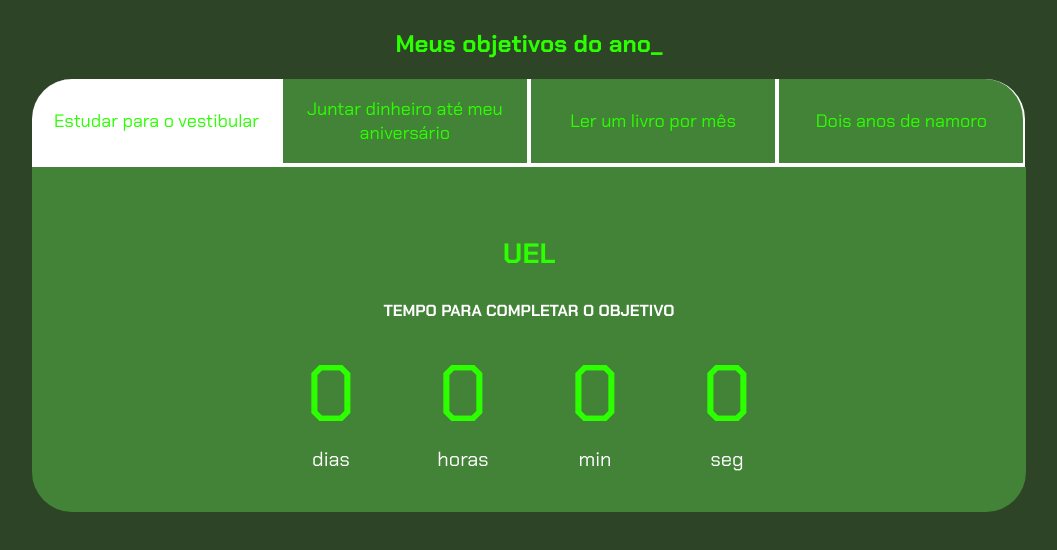
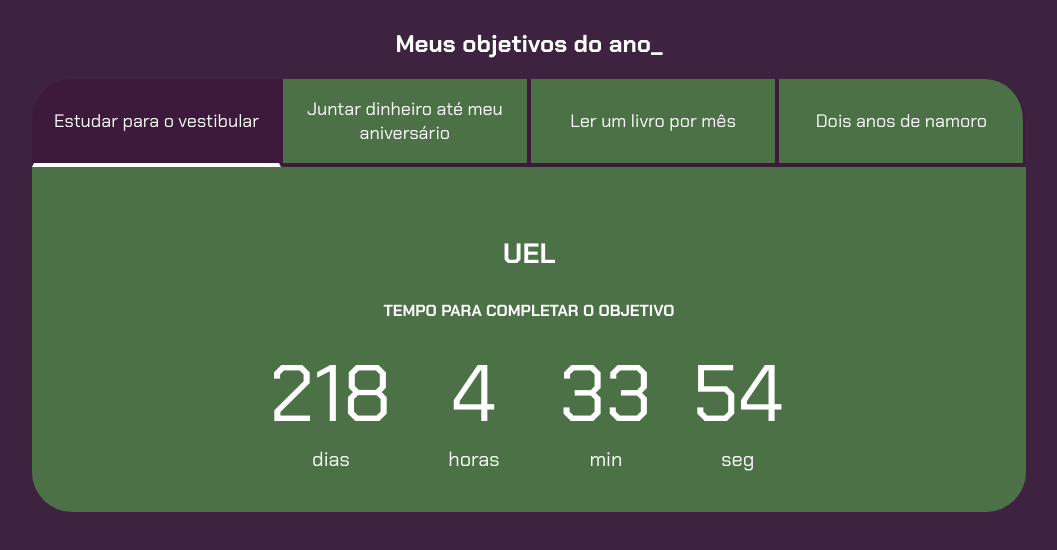
Before and after one commit to femafe07/mafe-1-T-3-B, a plain HTML site: page index.html in a window 1280 px wide. Shown: the whole page, without its empty margins (111-1168 px from the left). Drawn offline with Linux system fonts and the light colour scheme.

Commit message:
Add files via upload

```diff
--- a/index.html
+++ b/index.html
@@ -64,7 +64,7 @@
                     </div>
                 </div>
                 <div class="aba-conteudo">
-                    <h3 class="aba-conteudo-titulo-principal">Criar um portfolio com os meus 3 melhores projetos</h3>
+                    <h3 class="aba-conteudo-titulo-principal">FALTAM</h3>
                     <h4 class="aba-conteudo-titulo-secundario">Tempo para completar o objetivo</h4>
                     <div class="contador">
                         <div class="contador-digito">
@@ -86,7 +86,7 @@
                     </div>
                 </div>
                 <div class="aba-conteudo">
-                    <h3 class="aba-conteudo-titulo-principal">Atualizar meu curriculo com os certificados da Alura</h3>
+                    <h3 class="aba-conteudo-titulo-principal">FALTAM</h3>
                     <h4 class="aba-conteudo-titulo-secundario">Tempo para completar o objetivo</h4>
                     <div class="contador">
                         <div class="contador-digito">
--- a/main.js
+++ b/main.js
@@ -15,10 +15,10 @@ for (let i = 0; i < botoes.length; i++) {
 }
 
 const contadores = document.querySelectorAll(".contador");
-const tempoObjetivo1 = new Date("2023-10-05T00:00:00");
-const tempoObjetivo2 = new Date("2023-12-05T00:00:00");
-const tempoObjetivo3 = new Date("2023-12-30T00:00:00");
-const tempoObjetivo4 = new Date("2024-02-01T00:00:00");
+const tempoObjetivo1 = new Date("2025-11-01T00:00:00");
+const tempoObjetivo2 = new Date("2025-10-09T00:00:00");
+const tempoObjetivo3 = new Date("2025-04-30T00:00:00");
+const tempoObjetivo4 = new Date("2025-11-15T00:00:00");
 
 const tempos = [tempoObjetivo1, tempoObjetivo2, tempoObjetivo3, tempoObjetivo4];
 
--- a/style.css
+++ b/style.css
@@ -1,10 +1,10 @@
 @import url('https://fonts.googleapis.com/css2?family=Chakra+Petch:wght@400;700&display=swap');
 
 :root {
-    --cor-de-fundo: #2e4427;
+    --cor-de-fundo: #3e2341;
     --verde: #ffffff;
-    --branco: #2bff00;
-    --botao-ativo: #ffffff;
+    --branco: #ffffff;
+    --botao-ativo: #3d1a3b;
     --botao-inativo: rgba(94, 211, 79, 0.438);
     --texto-fundo: rgba(94, 211, 79, 0.438);
 }
```
